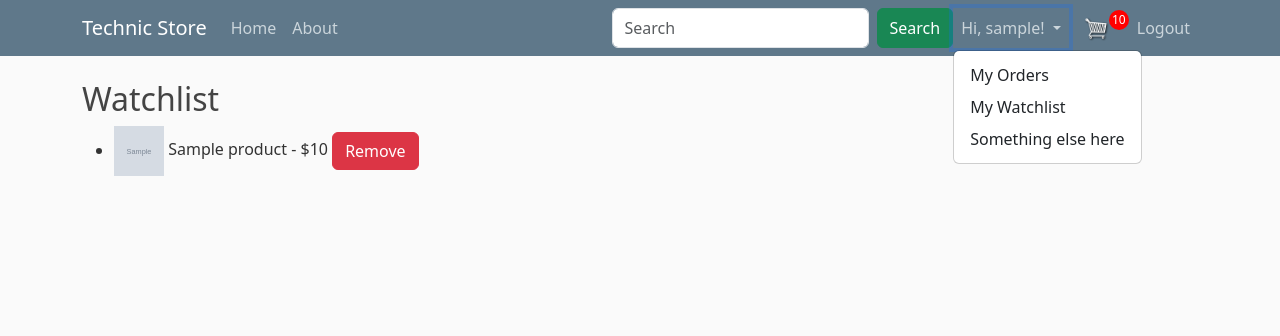
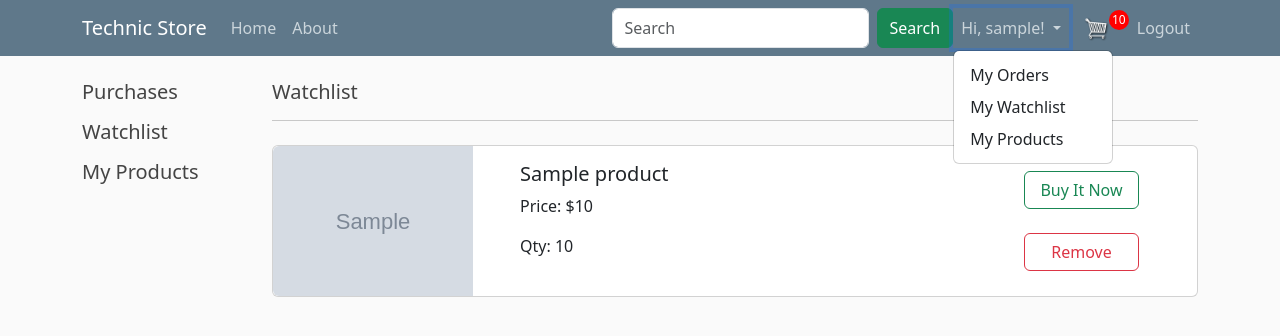
Before and after one commit to tumana777/Django_Projects, a Django app: page /watchlist/ in a window 1280 px wide, after a click that opens the changed part. Shown: the top 336 px of the page. Run offline with Django 5.2, Linux system fonts and the light colour scheme; a user stored in the database is signed in; tables that the repository leaves empty hold one stand-in row (values such as "Sample post"); grey boxes marked "Sample" are stand-in pictures; some libraries are stand-ins or nearby versions.

Commit message:
Implement product purchase functionality

```diff
--- a/E-commerce Web Site/root/templates/root/order_list.html
+++ b/E-commerce Web Site/root/templates/root/order_list.html
@@ -7,9 +7,9 @@
 {% block body %}
 <div class="row">
     <div class="col-2">
-        <a style="text-decoration: none;" href=""><h5 class="mb-3">Purchases</h5></a>
-        <a style="text-decoration: none;" href=""><h5 class="mb-3">Watchlist</h5></a>
-        <a style="text-decoration: none;" href=""><h5 class="mb-3">Account</h5></a>
+        <a style="text-decoration: none;" href="{% url 'order_list' %}"><h5 class="mb-3">Purchases</h5></a>
+        <a style="text-decoration: none;" href="{% url 'watchlist' %}"><h5 class="mb-3">Watchlist</h5></a>
+        <a style="text-decoration: none;" href="{% url 'my_products' %}"><h5 class="mb-3">My Products</h5></a>
     </div>
     <div class="col-8">
         <h5>My Orders</h5>
--- a/E-commerce Web Site/root/templates/root/product_detail.html
+++ b/E-commerce Web Site/root/templates/root/product_detail.html
@@ -9,6 +9,7 @@
     {% else %}
         <a href="{% url 'add_to_watchlist' product.pk %}">Add To Watchlist</a>
     {% endif %}
+    <a href="{% url 'purchase' product.pk %}">Buy It Now</a>
     {% if messages %}
         <div class="messages">
             {% for message in messages %}
--- a/E-commerce Web Site/root/templates/root/products.html
+++ b/E-commerce Web Site/root/templates/root/products.html
@@ -19,8 +19,8 @@
                         <div class="card" style="width: 16rem;">
                             <a href="{% url 'product_detail' maincategory.name category.name product.pk %}" style="text-decoration: none;">
                                 {% if product.image %}
-                                    <div style="height: 254px">
-                                        <img src="{{product.image.url}}" class="card-img-top" alt="{{product.name}}">
+                                    <div style="height: 254px" class="justify-content-center">
+                                        <img src="{{product.image.url}}" class="card-img-top" style="width: auto;" alt="{{product.name}}">
                                     </div>
                                 {% endif %}
                                 <div class="card-body">
--- a/E-commerce Web Site/root/templates/root/watchlist.html
+++ b/E-commerce Web Site/root/templates/root/watchlist.html
@@ -1,18 +1,44 @@
 {% extends 'base.html' %}
+{% load static %}
+
+{% block title %}Watchlist{% endblock %}
 
 {% block body %}
-    <h2>Watchlist</h2>
-    {% if watchlist_items %}
-        <ul>
+<div class="row">
+    <div class="col-2">
+        <a style="text-decoration: none;" href="{% url 'order_list' %}"><h5 class="mb-3">Purchases</h5></a>
+        <a style="text-decoration: none;" href="{% url 'watchlist' %}"><h5 class="mb-3">Watchlist</h5></a>
+        <a style="text-decoration: none;" href="{% url 'my_products' %}"><h5 class="mb-3">My Products</h5></a>
+    </div>
+    <div class="col-10">
+        <h5>Watchlist</h5>
+        <hr>
+        {% if watchlist_items %}
             {% for item in watchlist_items %}
-                <li>
-                    <img src="{{ item.product.image.url }}" alt="{{ item.product.name }}" style="width: 50px; height: 50px;">
-                    {{ item.product.name }} - ${{ item.product.price }}
-                    <a href="{% url 'remove_from_watchlist' item.product.id %}" class="btn btn-danger">Remove</a>
-                </li>
+                <div class="card mb-3 mt-4" style="width: 100%">
+                    <div class="row g-0">
+                        <div class="col-md-3">
+                            {% if item.product.image %}
+                                <img src="{{item.product.image.url}}" class="img-fluid rounded-start" style="height: 150px;" alt="...">
+                            {% endif %}
+                        </div>
+                        <div class="col-md-6">
+                            <div class="card-body">
+                                <h5 class="card-title">{{ item.product.name }}</h5>
+                                <p class="card-text">Price: ${{ item.product.price }}</p>
+                                <p class="card-text">Qty: {{ item.product.quantity }}</p>
+                            </div>
+                        </div>
+                        <div class="col-md-3 d-flex flex-column justify-content-evenly align-items-center">
+                            <a href="" class="btn btn-outline-success w-50">Buy It Now</a>
+                            <a href="{% url 'remove_from_watchlist' item.product.id %}" class="btn btn-outline-danger w-50">Remove</a>
+                        </div>
+                    </div>
+                </div>
             {% endfor %}
-        </ul>
-    {% else %}
-        <p>Your watchlist is empty.</p>
-    {% endif %}
+        {% else %}
+            <p>Your watchlist is empty.</p>
+        {% endif %}
+    </div>
+</div>
 {% endblock %}
--- a/E-commerce Web Site/root/urls.py
+++ b/E-commerce Web Site/root/urls.py
@@ -5,7 +5,8 @@ from .views import (IndexView, maincategory_product_list,
                     item_decrement, cart_clear, checkout,
                     order_list, watchlist, add_to_watchlist,
                     remove_from_watchlist, api_add_to_watchlist,
-                    api_remove_from_watchlist
+                    api_remove_from_watchlist, my_products,
+                    purchase, order_confirmation
                     )
 
 urlpatterns = [
@@ -20,11 +21,13 @@ urlpatterns = [
     path('cart/item_decrement/<int:id>/', item_decrement, name='item_decrement'),
     path('cart/cart_clear/', cart_clear, name='cart_clear'),
     path('checkout/', checkout, name='checkout'),
-    path('orders/', order_list, name='order_list'),
+    path('purchase/<int:product_pk>/', purchase, name='purchase'),
+    path('order-confirmation/<int:order_id>/', order_confirmation, name='order_confirmation'),
     path('orders/', order_list, name='order_list'),
     path('watchlist/', watchlist, name='watchlist'),
     path('add_to_watchlist/<int:product_pk>/', add_to_watchlist, name='add_to_watchlist'),
     path('remove_from_watchlist/<int:product_pk>/', remove_from_watchlist, name='remove_from_watchlist'),
     path('watchlist/api/add/<int:product_id>/', api_add_to_watchlist, name='api_add_to_watchlist'),
     path('watchlist/api/remove/<int:product_id>/', api_remove_from_watchlist, name='api_remove_from_watchlist'),
+    path('my_products/', my_products, name='my_products'),
 ]
--- a/E-commerce Web Site/root/views.py
+++ b/E-commerce Web Site/root/views.py
@@ -136,6 +136,32 @@ def checkout(request):
 
     return redirect('order_list')
 
+@login_required(login_url='login')
+def purchase(request, product_pk):
+    product = get_object_or_404(Product, pk=product_pk)
+    quantity = 1
+
+    if product.quantity >= quantity:
+        total_price = product.price
+        order = Order.objects.create(total_price=total_price, user=request.user)
+        OrderItem.objects.create(
+            order=order,
+            product=product,
+            quantity=quantity,
+            price=product.price
+        )
+        product.quantity -= quantity
+        product.save()
+        return redirect('order_confirmation', order_id=order.id)
+    else:
+        messages.error(request, "Sorry, this product is out of stock.")
+    return HttpResponseRedirect(request.META.get('HTTP_REFERER', '/'))
+
+@login_required
+def order_confirmation(request, order_id):
+    order = get_object_or_404(Order, id=order_id, user=request.user)
+    return render(request, 'root/order_confirmation.html', {'order': order})
+
 @login_required(login_url="login")
 def order_list(request):
     orders = Order.objects.filter(user=request.user).order_by('-created_at')
@@ -170,3 +196,8 @@ def api_remove_from_watchlist(request, product_id):
     product = get_object_or_404(Product, id=product_id)
     Watchlist.objects.filter(user=request.user, product=product).delete()
     return JsonResponse({'status': 'removed'})
+
+@login_required(login_url='login')
+def my_products(request):
+    products = Product.objects.filter(owner=request.user)
+    return render(request, "root/my_products.html", {"products": products})
--- a/E-commerce Web Site/templates/base.html
+++ b/E-commerce Web Site/templates/base.html
@@ -43,7 +43,7 @@
                                     <ul class="dropdown-menu">
                                         <li><a class="dropdown-item" href="{% url 'order_list' %}">My Orders</a></li>
                                         <li><a class="dropdown-item" href="{% url 'watchlist' %}">My Watchlist</a></li>
-                                        <li><a class="dropdown-item" href="#">Something else here</a></li>
+                                        <li><a class="dropdown-item" href="{% url 'my_products' %}">My Products</a></li>
                                     </ul>
                                 </li>
                             </ul>
```
Also changed, not shown: E-commerce Web Site/root/templates/root/my_products.html (added, +40 -0 lines), E-commerce Web Site/root/templates/root/order_confirmation.html (added, +13 -0 lines).
